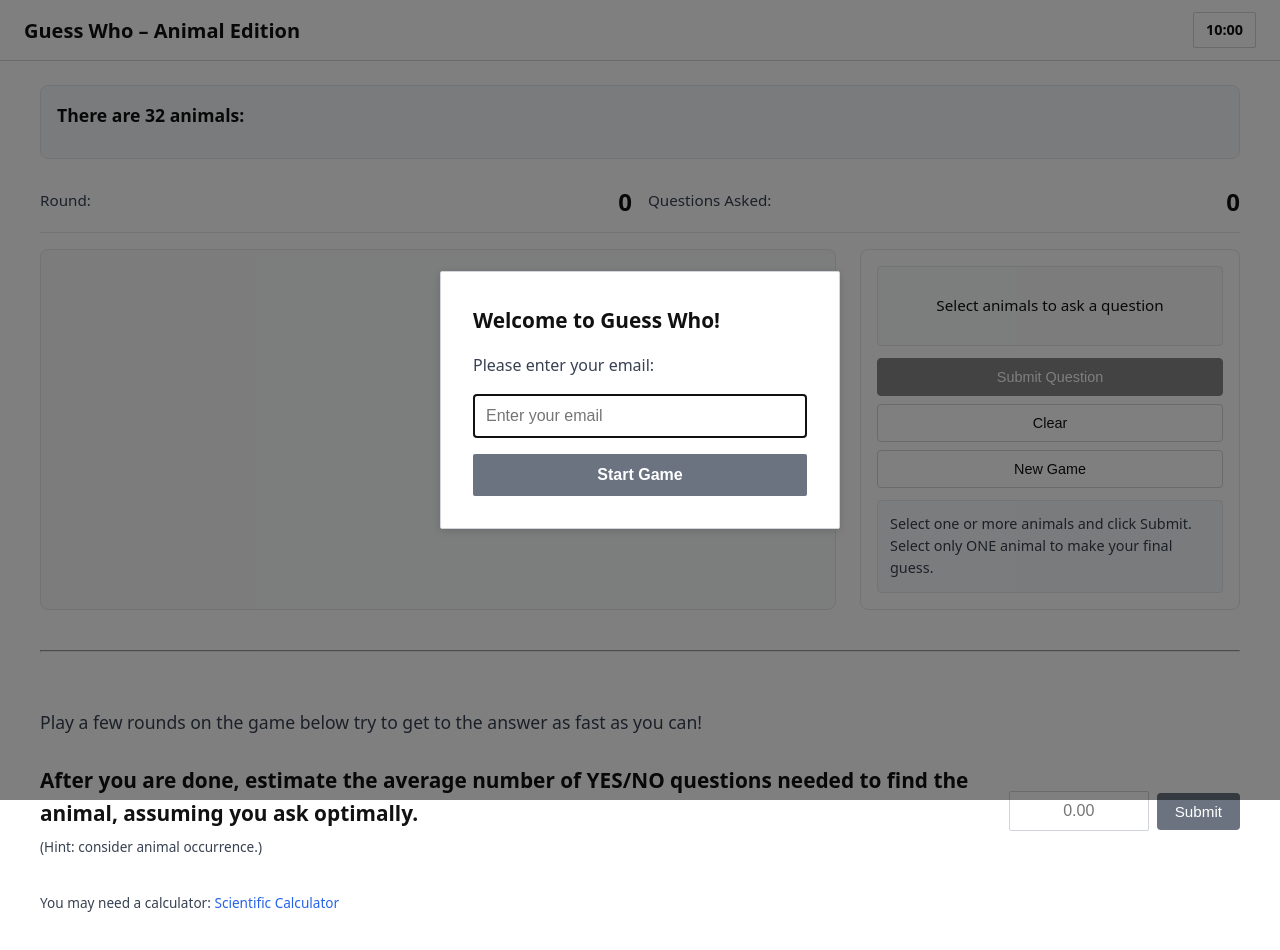
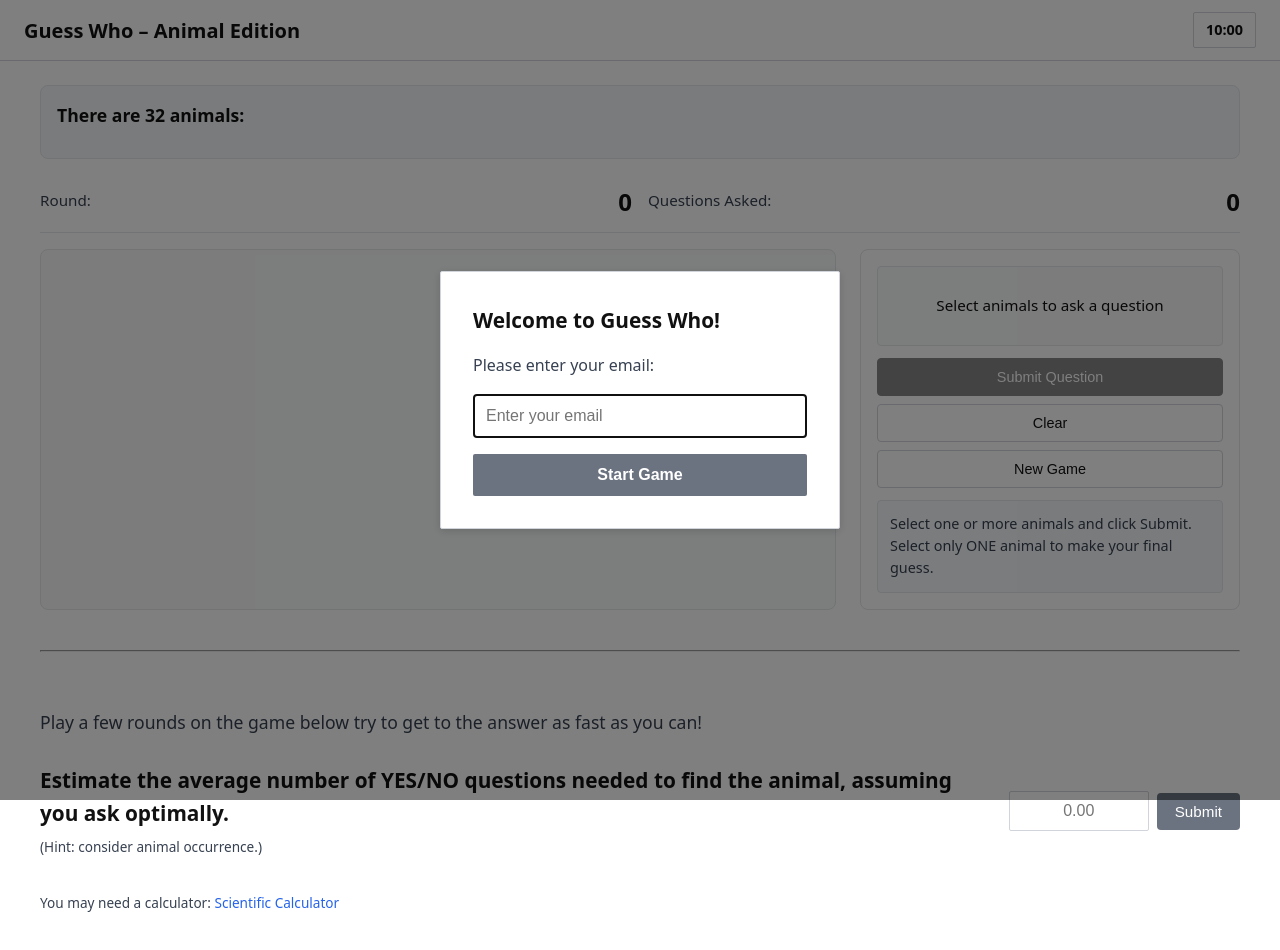
Before and after one commit to JonKuqi/Digital_Education_PS, a plain HTML site: page index.html in a window 1280 px wide. Drawn offline with Linux system fonts and the light colour scheme.

Commit message:
Fixed a typo

```diff
--- a/index.html
+++ b/index.html
@@ -538,7 +538,7 @@
                 <p>Play a few rounds on the game below try to get to the answer as fast as you can! </p>
                 <br>
 
-                <strong style="font-size: 1.3rem;">After you are done, estimate the average number of YES/NO questions needed to find the animal, assuming you ask optimally.</strong><br>
+                <strong style="font-size: 1.3rem;">Estimate the average number of YES/NO questions needed to find the animal, assuming you ask optimally.</strong><br>
                 <span style="font-size: 0.85rem;">(Hint: consider animal occurrence.)</span><br><br>
                 <span style="font-size: 0.85rem;">You may need a calculator: <a href="https://www.tcsion.com/OnlineAssessment/ScientificCalculator/Calculator.html#nogo" target="_blank">Scientific Calculator</a></span>
             </div>
```
